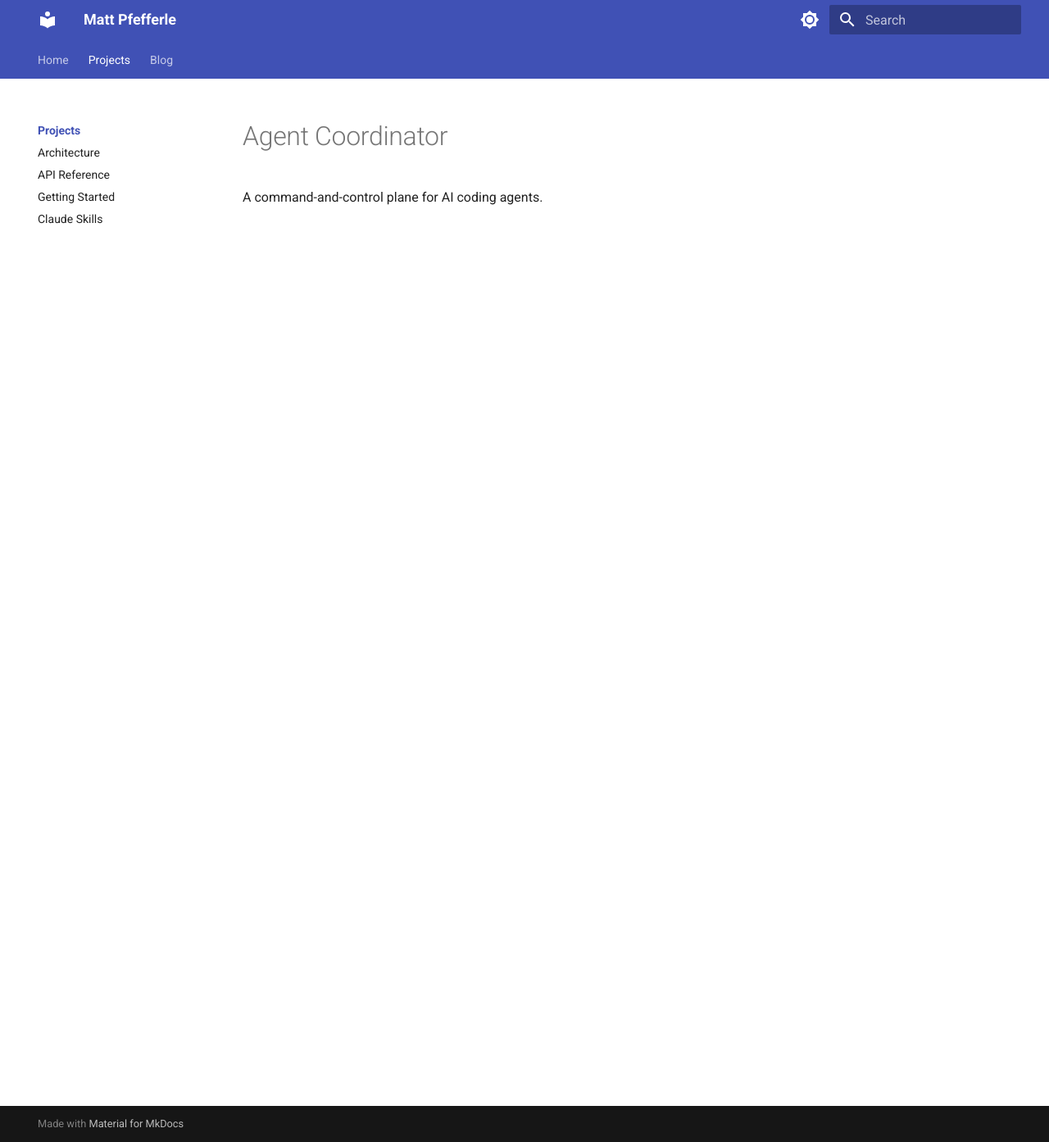
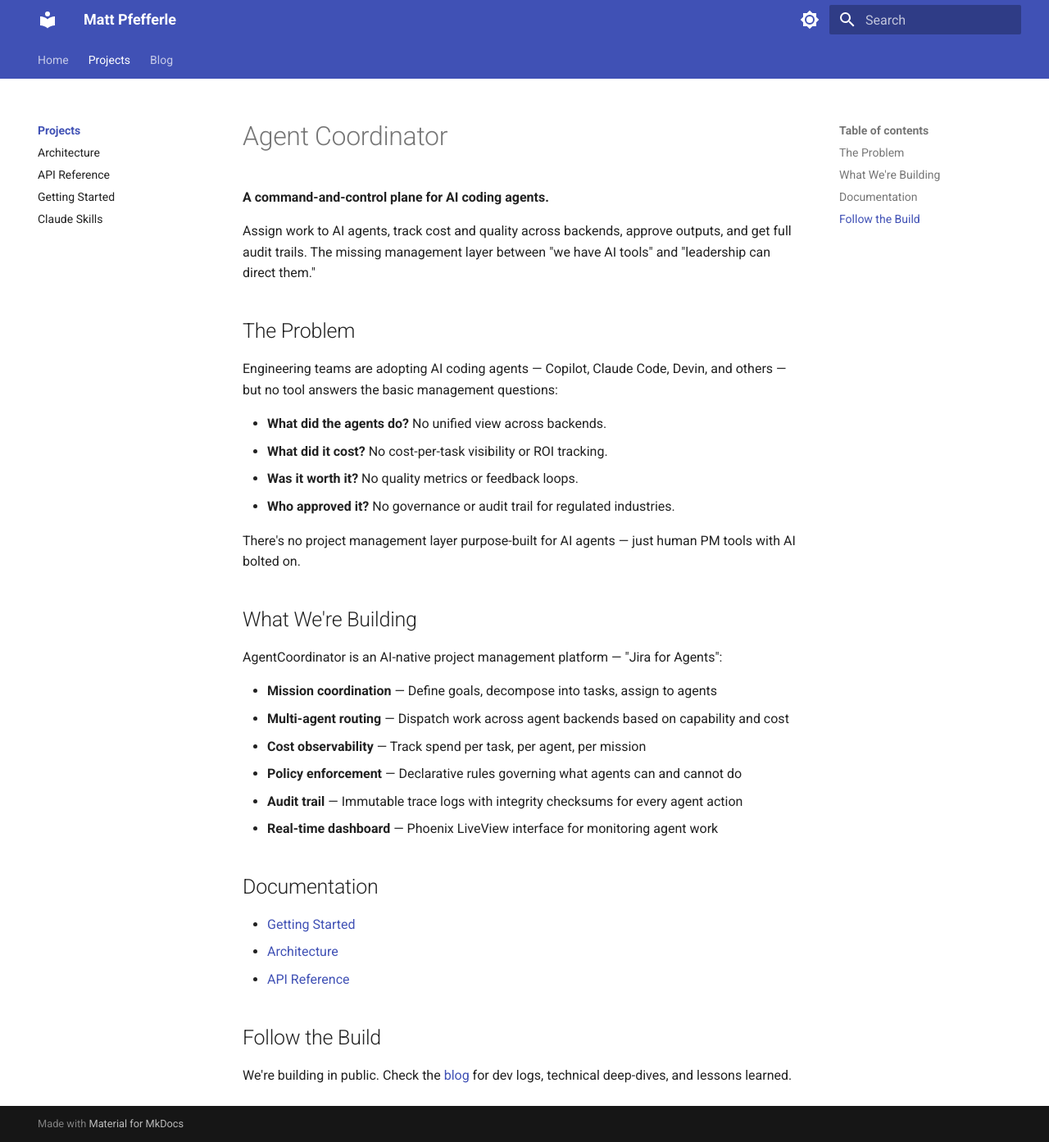
Before and after one commit to pfeff/pfeff.github.io, an MkDocs documentation site: the page built from docs/projects/agent-coordinator/index.md, in a window 1280 px wide and 1393 px high. Shown: the whole window at 82% size. Built offline with MkDocs 1.6.1 and Material for MkDocs 9.7.7, drawn with Linux system fonts in a browser that asks for light colours.

Commit message:
feat: add landing page, agent-coordinator overview, and claude-skills placeholder

```diff
--- a/docs/projects/agent-coordinator/index.md
+++ b/docs/projects/agent-coordinator/index.md
@@ -1,3 +1,37 @@
 # Agent Coordinator
 
-A command-and-control plane for AI coding agents.
+**A command-and-control plane for AI coding agents.**
+
+Assign work to AI agents, track cost and quality across backends, approve outputs, and get full audit trails. The missing management layer between "we have AI tools" and "leadership can direct them."
+
+## The Problem
+
+Engineering teams are adopting AI coding agents — Copilot, Claude Code, Devin, and others — but no tool answers the basic management questions:
+
+- **What did the agents do?** No unified view across backends.
+- **What did it cost?** No cost-per-task visibility or ROI tracking.
+- **Was it worth it?** No quality metrics or feedback loops.
+- **Who approved it?** No governance or audit trail for regulated industries.
+
+There's no project management layer purpose-built for AI agents — just human PM tools with AI bolted on.
+
+## What We're Building
+
+AgentCoordinator is an AI-native project management platform — "Jira for Agents":
+
+- **Mission coordination** — Define goals, decompose into tasks, assign to agents
+- **Multi-agent routing** — Dispatch work across agent backends based on capability and cost
+- **Cost observability** — Track spend per task, per agent, per mission
+- **Policy enforcement** — Declarative rules governing what agents can and cannot do
+- **Audit trail** — Immutable trace logs with integrity checksums for every agent action
+- **Real-time dashboard** — Phoenix LiveView interface for monitoring agent work
+
+## Documentation
+
+- [Getting Started](getting-started.md)
+- [Architecture](architecture.md)
+- [API Reference](api-reference.md)
+
+## Follow the Build
+
+We're building in public. Check the [blog](../../blog/index.md) for dev logs, technical deep-dives, and lessons learned.
```
Also changed, not shown: docs/index.md (+11 -0 lines), docs/projects/claude-skills/index.md (+5 -1 lines).
